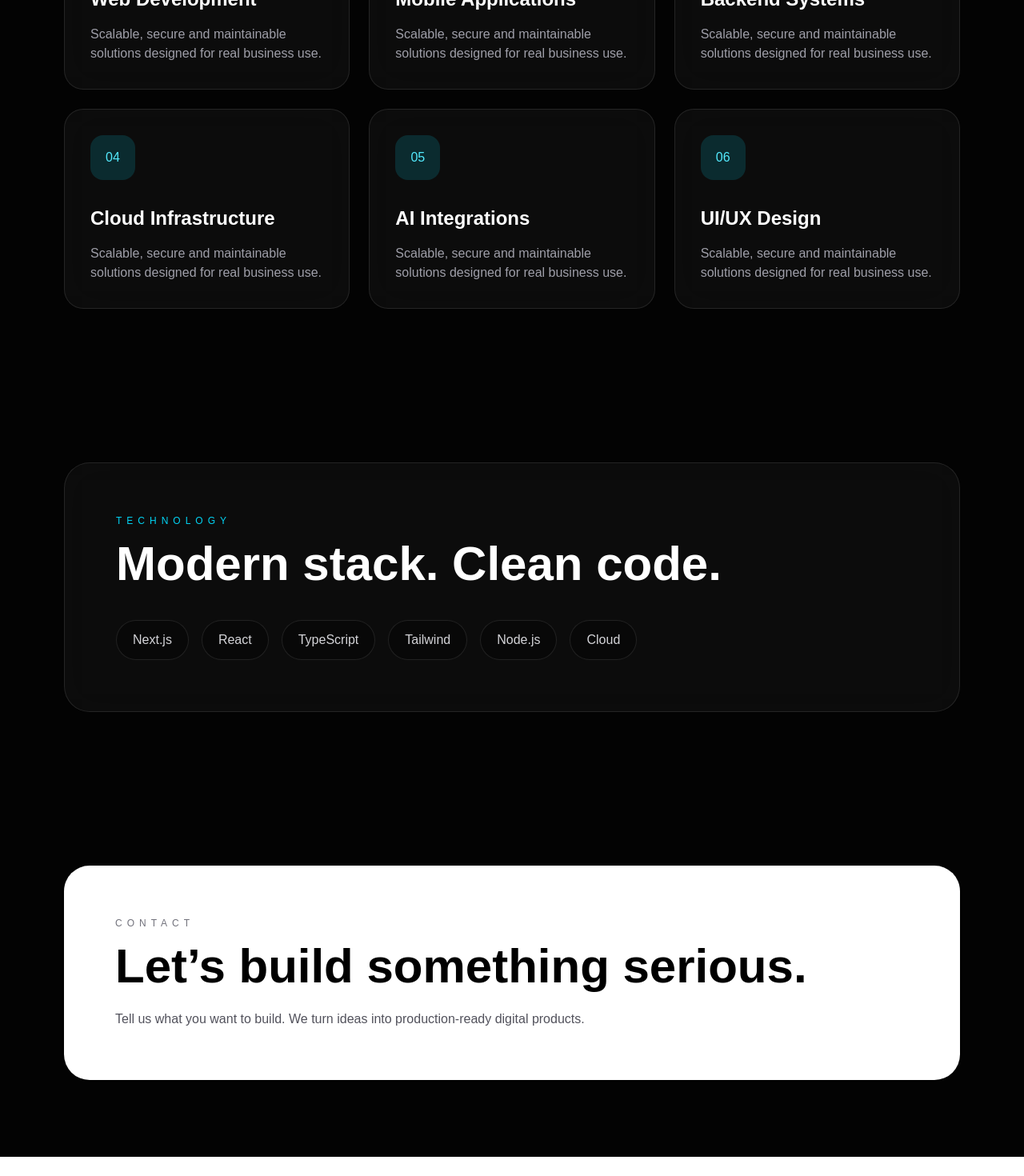
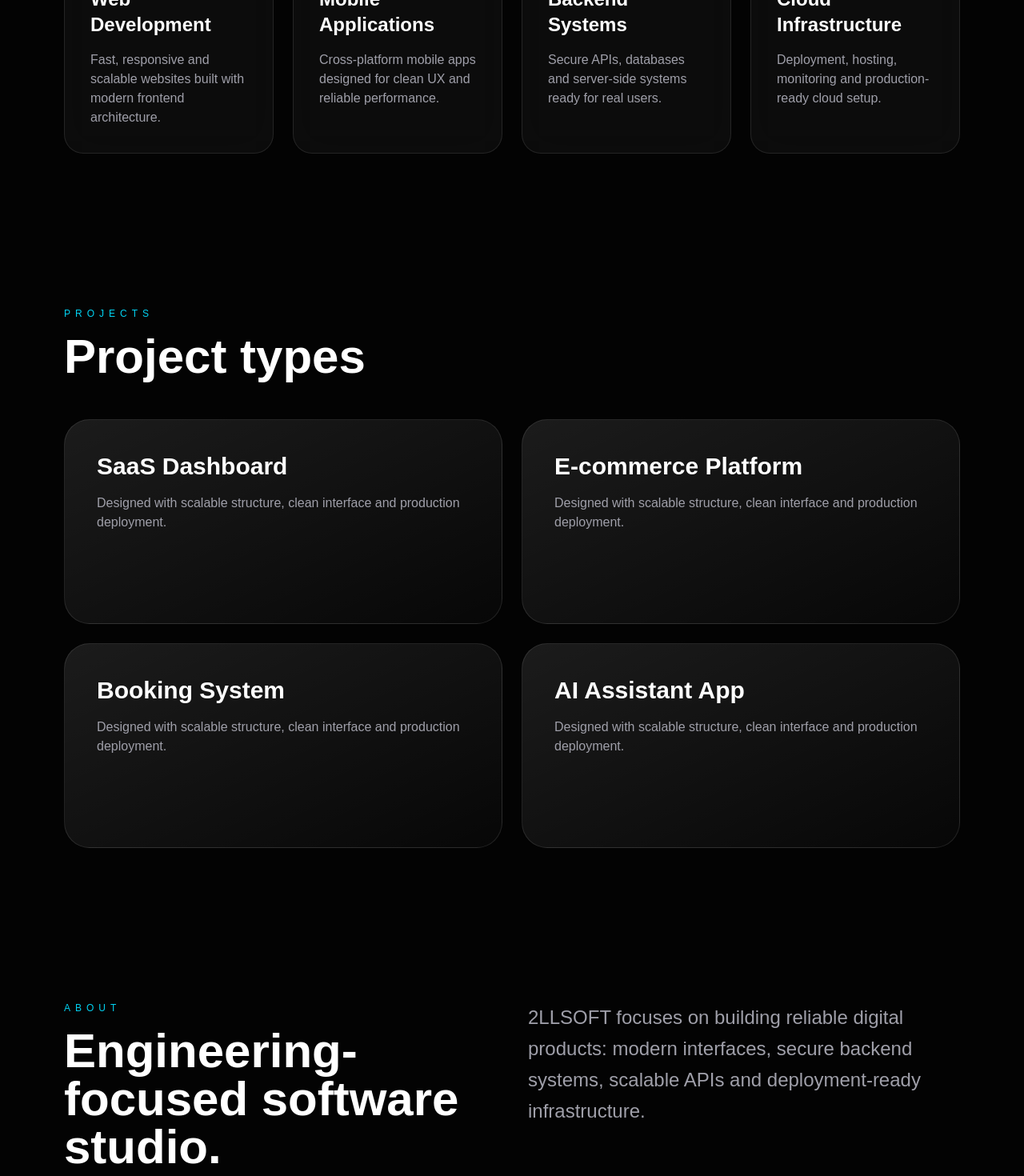
Before and after one commit to 2LLSOFT/2llsoft-clean, a Next.js app: page / in a window 1280 px wide. Shown: the part 1180-2650 px from the top of the page at 80% size. Before the commit the page ends 2626 px from the top, so only its background shows below. Built offline with nearby package versions, Linux system fonts and the light colour scheme.

Commit message:
full company homepage

```diff
--- a/app/page.tsx
+++ b/app/page.tsx
@@ -1,26 +1,74 @@
 const services = [
-  "Web Development",
-  "Mobile Applications",
-  "Backend Systems",
-  "Cloud Infrastructure",
-  "AI Integrations",
-  "UI/UX Design",
+  {
+    title: "Web Development",
+    text: "Fast, responsive and scalable websites built with modern frontend architecture.",
+  },
+  {
+    title: "Mobile Applications",
+    text: "Cross-platform mobile apps designed for clean UX and reliable performance.",
+  },
+  {
+    title: "Backend Systems",
+    text: "Secure APIs, databases and server-side systems ready for real users.",
+  },
+  {
+    title: "Cloud Infrastructure",
+    text: "Deployment, hosting, monitoring and production-ready cloud setup.",
+  },
 ];
 
-const technologies = ["Next.js", "React", "TypeScript", "Tailwind", "Node.js", "Cloud"];
+const projects = [
+  "SaaS Dashboard",
+  "E-commerce Platform",
+  "Booking System",
+  "AI Assistant App",
+];
+
+const technologies = [
+  "Next.js",
+  "React",
+  "TypeScript",
+  "Tailwind CSS",
+  "Node.js",
+  "PostgreSQL",
+  "Prisma",
+  "Vercel",
+];
+
+const pricing = [
+  {
+    name: "Starter",
+    price: "€499+",
+    items: ["Landing page", "Responsive design", "Basic SEO", "Vercel deploy"],
+  },
+  {
+    name: "Business",
+    price: "€1499+",
+    items: ["Company website", "Admin panel", "Contact form", "Analytics"],
+  },
+  {
+    name: "Custom",
+    price: "Quote",
+    items: ["Full web app", "Backend API", "Database", "Authentication"],
+  },
+];
 
 export default function Home() {
   return (
-    <main className="min-h-screen overflow-hidden bg-[#030303] text-white">
-      <section className="relative min-h-screen px-6 py-8 md:px-16">
+    <main className="min-h-screen bg-[#030303] text-white">
+      <section className="relative min-h-screen overflow-hidden px-6 py-8 md:px-16">
         <div className="absolute inset-0 bg-[radial-gradient(circle_at_top,#2563eb55,transparent_35%),radial-gradient(circle_at_bottom_right,#06b6d455,transparent_30%)]" />
         <div className="absolute inset-0 bg-[linear-gradient(to_right,#ffffff08_1px,transparent_1px),linear-gradient(to_bottom,#ffffff08_1px,transparent_1px)] bg-[size:80px_80px]" />
 
         <nav className="relative z-10 flex items-center justify-between rounded-full border border-white/10 bg-white/5 px-6 py-4 backdrop-blur-xl">
           <h1 className="text-xl font-black tracking-[0.3em]">2LLSOFT</h1>
-          <div className="hidden gap-8 text-sm text-zinc-400 md:flex">
+
+          <div className="hidden gap-7 text-sm text-zinc-400 md:flex">
             <a href="#services" className="hover:text-white">Services</a>
+            <a href="#projects" className="hover:text-white">Projects</a>
+            <a href="#about" className="hover:text-white">About</a>
             <a href="#tech" className="hover:text-white">Tech</a>
+            <a href="#pricing" className="hover:text-white">Pricing</a>
             <a href="#contact" className="hover:text-white">Contact</a>
           </div>
         </nav>
@@ -43,16 +91,10 @@ export default function Home() {
             </p>
 
             <div className="mt-10 flex flex-col justify-center gap-4 md:flex-row">
-              <a
-                href="#contact"
-                className="rounded-full bg-white px-8 py-4 font-bold text-black transition hover:scale-105"
-              >
+              <a href="#contact" className="rounded-full bg-white px-8 py-4 font-bold text-black transition hover:scale-105">
                 Start Project
               </a>
-              <a
-                href="#services"
-                className="rounded-full border border-white/15 bg-white/5 px-8 py-4 backdrop-blur-xl transition hover:bg-white/10"
-              >
+              <a href="#services" className="rounded-full border border-white/15 bg-white/5 px-8 py-4 backdrop-blur-xl transition hover:bg-white/10">
                 Explore Services
               </a>
             </div>
@@ -61,47 +103,61 @@ export default function Home() {
       </section>
 
       <section id="services" className="px-6 py-24 md:px-20">
-        <p className="text-xs uppercase tracking-[0.5em] text-cyan-400">
-          Services
-        </p>
-        <h3 className="mt-4 text-4xl font-black md:text-6xl">
-          What we build
-        </h3>
+        <p className="text-xs uppercase tracking-[0.5em] text-cyan-400">Services</p>
+        <h3 className="mt-4 text-4xl font-black md:text-6xl">What we build</h3>
 
-        <div className="mt-12 grid gap-6 md:grid-cols-3">
+        <div className="mt-12 grid gap-6 md:grid-cols-4">
           {services.map((service, index) => (
-            <div
-              key={service}
-              className="group rounded-3xl border border-white/10 bg-white/[0.04] p-8 backdrop-blur-xl transition hover:-translate-y-2 hover:bg-white/[0.08]"
-            >
+            <div key={service.title} className="rounded-3xl border border-white/10 bg-white/[0.04] p-8 backdrop-blur-xl transition hover:-translate-y-2 hover:bg-white/[0.08]">
               <div className="mb-8 flex h-14 w-14 items-center justify-center rounded-2xl bg-cyan-400/15 text-cyan-300">
                 0{index + 1}
               </div>
-              <h4 className="text-2xl font-bold">{service}</h4>
-              <p className="mt-4 text-zinc-400">
-                Scalable, secure and maintainable solutions designed for real
-                business use.
+              <h4 className="text-2xl font-bold">{service.title}</h4>
+              <p className="mt-4 text-zinc-400">{service.text}</p>
+            </div>
+          ))}
+        </div>
+      </section>
+
+      <section id="projects" className="px-6 py-24 md:px-20">
+        <p className="text-xs uppercase tracking-[0.5em] text-cyan-400">Projects</p>
+        <h3 className="mt-4 text-4xl font-black md:text-6xl">Project types</h3>
+
+        <div className="mt-12 grid gap-6 md:grid-cols-2">
+          {projects.map((project) => (
+            <div key={project} className="min-h-64 rounded-[2rem] border border-white/10 bg-gradient-to-br from-white/10 to-white/[0.02] p-10">
+              <h4 className="text-3xl font-black">{project}</h4>
+              <p className="mt-4 max-w-xl text-zinc-400">
+                Designed with scalable structure, clean interface and production deployment.
               </p>
             </div>
           ))}
         </div>
       </section>
 
+      <section id="about" className="px-6 py-24 md:px-20">
+        <div className="grid gap-10 md:grid-cols-2">
+          <div>
+            <p className="text-xs uppercase tracking-[0.5em] text-cyan-400">About</p>
+            <h3 className="mt-4 text-4xl font-black md:text-6xl">
+              Engineering-focused software studio.
+            </h3>
+          </div>
+          <p className="text-lg leading-relaxed text-zinc-400 md:text-2xl">
+            2LLSOFT focuses on building reliable digital products: modern interfaces,
+            secure backend systems, scalable APIs and deployment-ready infrastructure.
+          </p>
+        </div>
+      </section>
+
       <section id="tech" className="px-6 py-24 md:px-20">
         <div className="rounded-[2rem] border border-white/10 bg-white/[0.04] p-10 backdrop-blur-xl md:p-16">
-          <p className="text-xs uppercase tracking-[0.5em] text-cyan-400">
-            Technology
-          </p>
-          <h3 className="mt-4 text-4xl font-black md:text-6xl">
-            Modern stack. Clean code.
-          </h3>
+          <p className="text-xs uppercase tracking-[0.5em] text-cyan-400">Technologies</p>
+          <h3 className="mt-4 text-4xl font-black md:text-6xl">Modern stack. Clean code.</h3>
 
           <div className="mt-10 flex flex-wrap gap-4">
             {technologies.map((tech) => (
-              <span
-                key={tech}
-                className="rounded-full border border-white/10 bg-black/30 px-5 py-3 text-zinc-300"
-              >
+              <span key={tech} className="rounded-full border border-white/10 bg-black/30 px-5 py-3 text-zinc-300">
                 {tech}
               </span>
             ))}
@@ -109,20 +165,49 @@ export default function Home() {
         </div>
       </section>
 
+      <section id="pricing" className="px-6 py-24 md:px-20">
+        <p className="text-xs uppercase tracking-[0.5em] text-cyan-400">Pricing</p>
+        <h3 className="mt-4 text-4xl font-black md:text-6xl">Simple starting points</h3>
+
+        <div className="mt-12 grid gap-6 md:grid-cols-3">
+          {pricing.map((plan) => (
+            <div key={plan.name} className="rounded-[2rem] border border-white/10 bg-white/[0.04] p-8">
+              <h4 className="text-2xl font-black">{plan.name}</h4>
+              <p className="mt-5 text-5xl font-black">{plan.price}</p>
+              <ul className="mt-8 space-y-4 text-zinc-400">
+                {plan.items.map((item) => (
+                  <li key={item}>✓ {item}</li>
+                ))}
+              </ul>
+            </div>
+          ))}
+        </div>
+      </section>
+
       <section id="contact" className="px-6 py-24 md:px-20">
         <div className="rounded-[2rem] bg-white p-10 text-black md:p-16">
-          <p className="text-xs uppercase tracking-[0.5em] text-zinc-500">
-            Contact
-          </p>
+          <p className="text-xs uppercase tracking-[0.5em] text-zinc-500">Contact</p>
           <h3 className="mt-4 text-4xl font-black md:text-6xl">
             Let’s build something serious.
           </h3>
           <p className="mt-6 max-w-2xl text-zinc-600">
-            Tell us what you want to build. We turn ideas into production-ready
-            digital products.
+            Tell us what you want to build. We turn ideas into production-ready digital products.
           </p>
+
+          <div className="mt-10 grid gap-4 md:grid-cols-2">
+            <input className="rounded-2xl border border-zinc-200 px-5 py-4" placeholder="Your name" />
+            <input className="rounded-2xl border border-zinc-200 px-5 py-4" placeholder="Email address" />
+            <textarea className="min-h-36 rounded-2xl border border-zinc-200 px-5 py-4 md:col-span-2" placeholder="Project details" />
+            <button className="rounded-full bg-black px-8 py-4 font-bold text-white md:w-fit">
+              Send Message
+            </button>
+          </div>
         </div>
       </section>
+
+      <footer className="border-t border-white/10 px-6 py-10 text-center text-zinc-500 md:px-20">
+        © 2026 2LLSOFT. Modern Software Solutions.
+      </footer>
     </main>
   );
 }
```
